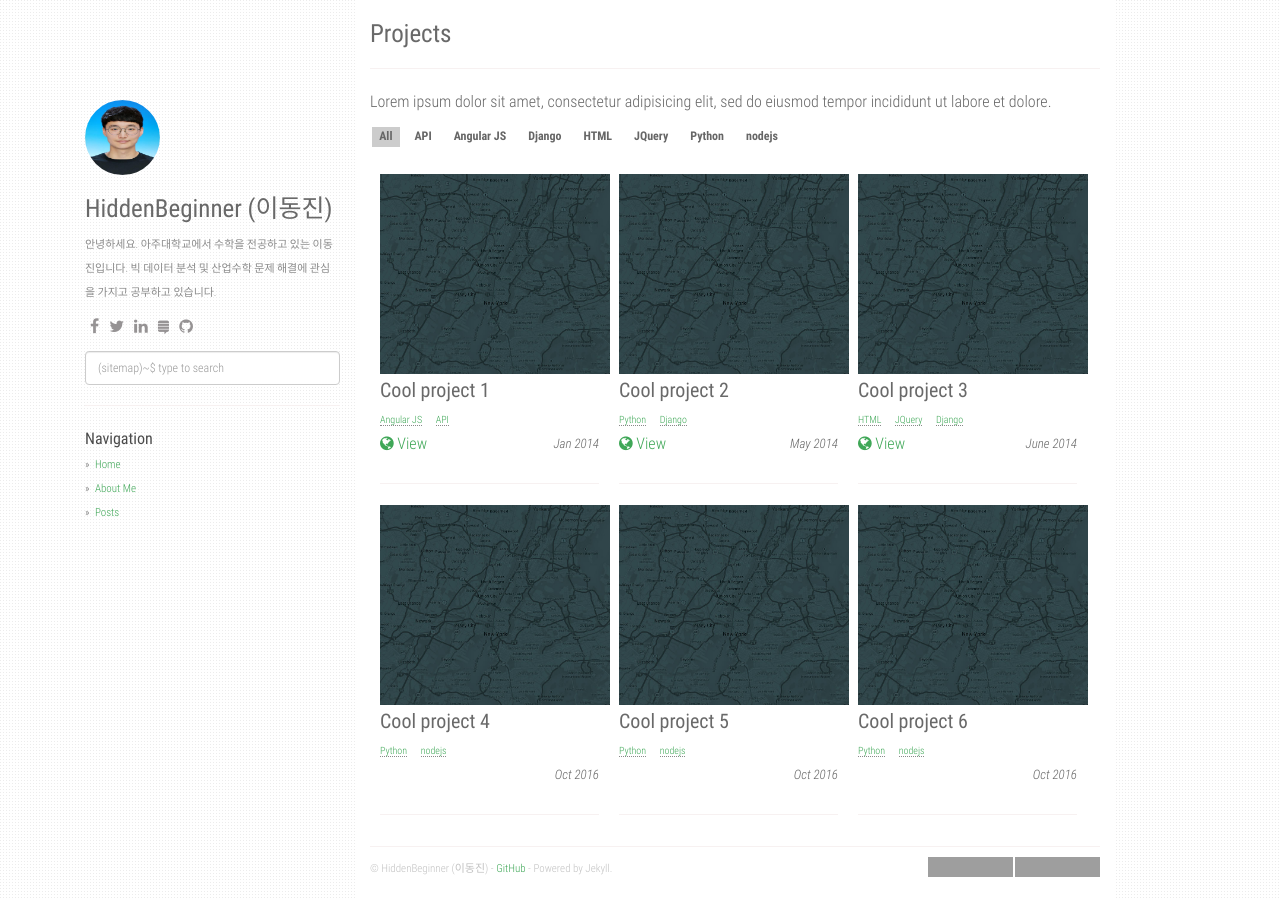
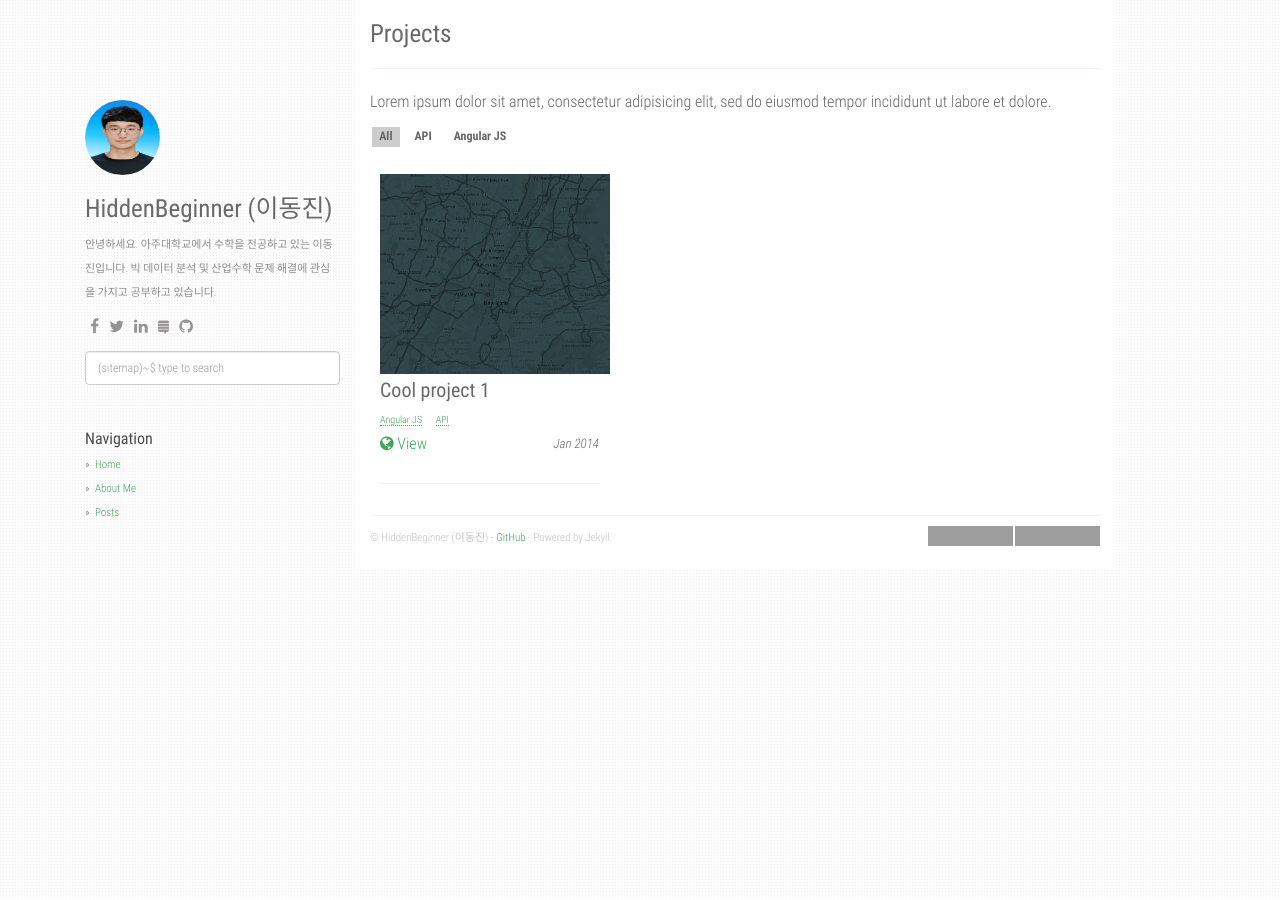
Before and after one commit to agusmakmun/agusmakmun.github.io, a Jekyll site: the page built from projects.md, in a window 1280 px wide. Built offline with Jekyll 4.4.1, drawn with Linux system fonts in a browser that asks for light colours; grey boxes are pictures that could not be loaded.

Commit message:
Update projects.json

```diff
--- a/_data/projects.json
+++ b/_data/projects.json
@@ -7,36 +7,4 @@
 		"date": "Jan 2014",
 		"tags": ["Angular JS","API"]
 	},
-	{
-		"name": "Cool project 2",
-		"image": "placeholder.jpg",
-		"url": "#",
-		"date": "May 2014",
-		"tags": ["Python","Django"]
-	},
-	{
-		"name": "Cool project 3",
-		"image": "placeholder.jpg",
-		"url": "#",
-		"date": "June 2014",
-		"tags": ["HTML","JQuery","Django"]
-	},
-	{
-		"name": "Cool project 4",
-		"image": "placeholder.jpg",
-		"date": "Oct 2016",
-		"tags": ["Python","nodejs"]
-	},
-	{
-		"name": "Cool project 5",
-		"image": "placeholder.jpg",
-		"date": "Oct 2016",
-		"tags": ["Python","nodejs"]
-	},
-	{
-		"name": "Cool project 6",
-		"image": "placeholder.jpg",
-		"date": "Oct 2016",
-		"tags": ["Python","nodejs"]
-	}
 ]
```
